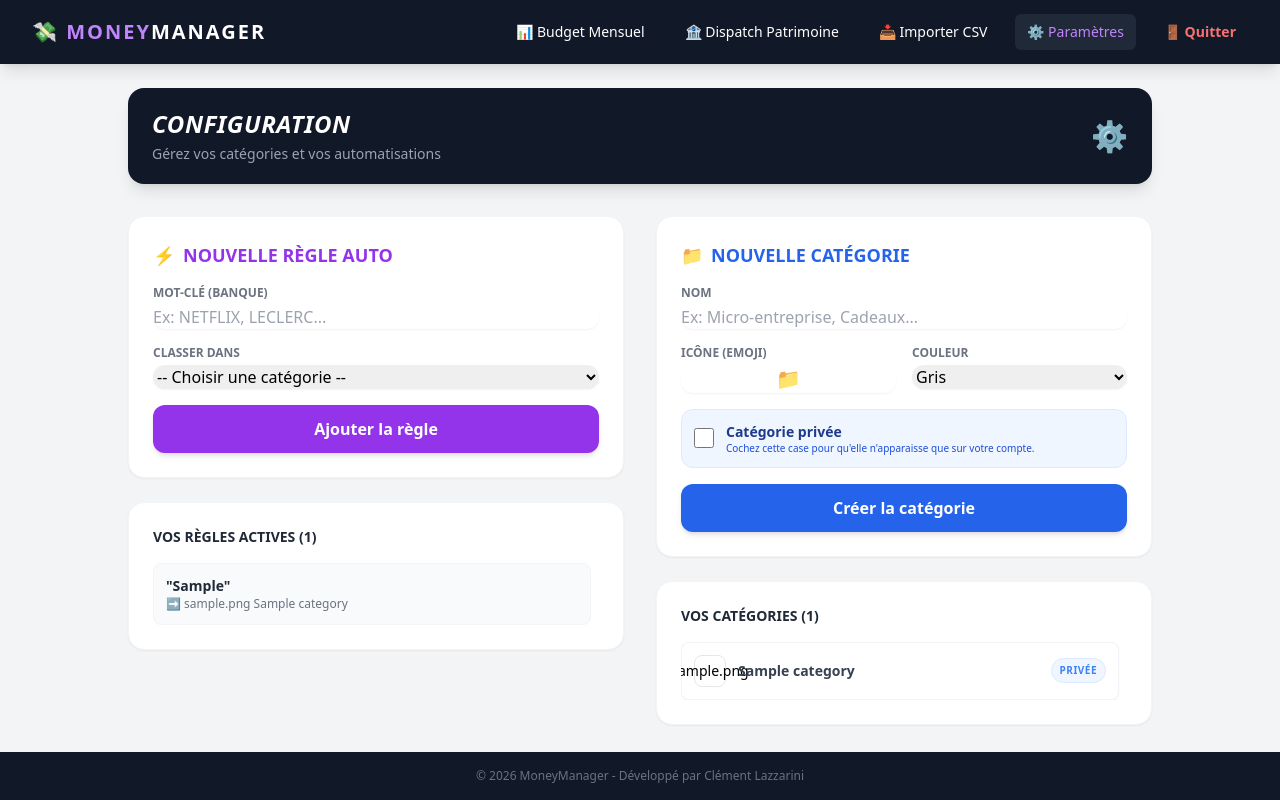
After one commit to ClementLazzarini/MoneyManager, a Django app: page /settings/ in a window 1280 px wide. The commit adds this page. Run offline with Django 5.2, Linux system fonts and the light colour scheme; a user stored in the database is signed in; tables that the repository leaves empty hold one stand-in row (values such as "Sample post"); some libraries are stand-ins or nearby versions.

Commit message:
feat: add settings page for frontend management of categories and auto-rules

```diff
--- /dev/null
+++ b/moneymanager/templates/moneymanager/settings.html
@@ -0,0 +1,142 @@
+{% extends 'base.html' %}
+{% load tailwind_tags %}
+
+{% block title %}Paramètres - {{ owner.name }}{% endblock title %}
+
+{% block content %}
+<div class="max-w-5xl mx-auto space-y-8">
+
+    <div class="bg-gray-900 text-white rounded-2xl shadow-lg flex justify-between items-center px-6 py-5">
+        <div>
+            <h1 class="font-black text-2xl tracking-wide uppercase italic">Configuration</h1>
+            <p class="text-gray-400 text-sm font-medium mt-1">Gérez vos catégories et vos automatisations</p>
+        </div>
+        <div class="text-3xl">⚙️</div>
+    </div>
+
+    <div class="grid grid-cols-1 md:grid-cols-2 gap-8">
+
+        <div class="space-y-6">
+
+            <div class="bg-white rounded-2xl p-6 shadow-sm border border-gray-100">
+                <h2 class="text-lg font-black uppercase text-purple-600 mb-4 flex items-center gap-2">
+                    <span>⚡</span> Nouvelle règle auto
+                </h2>
+                <form method="POST" action="{% url 'moneymanager:add_auto_rule' %}" class="space-y-4">
+                    {% csrf_token %}
+                    <div>
+                        <label class="block text-xs font-bold text-gray-500 uppercase mb-1">Mot-clé (Banque)</label>
+                        <input type="text" name="keyword" required placeholder="Ex: NETFLIX, LECLERC..."
+                               class="w-full border-gray-300 rounded-xl shadow-sm focus:border-purple-500 focus:ring-purple-500">
+                    </div>
+                    <div>
+                        <label class="block text-xs font-bold text-gray-500 uppercase mb-1">Classer dans</label>
+                        <select name="category_id" required class="w-full border-gray-300 rounded-xl shadow-sm focus:border-purple-500 focus:ring-purple-500">
+                            <option value="">-- Choisir une catégorie --</option>
+                            {% for cat in categories %}
+                                <option value="{{ cat.id }}">{{ cat.name }} {% if cat.owner %}🔒{% endif %}</option>
+                            {% endfor %}
+                        </select>
+                    </div>
+                    <button type="submit" class="w-full bg-purple-600 text-white font-bold py-3 rounded-xl shadow-md hover:bg-purple-700 transition active:scale-95">
+                        Ajouter la règle
+                    </button>
+                </form>
+            </div>
+
+            <div class="bg-white rounded-2xl p-6 shadow-sm border border-gray-100">
+                <h3 class="text-sm font-black uppercase text-gray-800 mb-4">Vos règles actives ({{ auto_rules.count }})</h3>
+                <div class="space-y-2 max-h-64 overflow-y-auto pr-2">
+                    {% for rule in auto_rules %}
+                    <div class="flex items-center justify-between p-3 bg-gray-50 rounded-lg border border-gray-100">
+                        <div class="flex flex-col">
+                            <span class="font-bold text-gray-800 text-sm">"{{ rule.keyword }}"</span>
+                            <span class="text-xs text-gray-500 font-medium flex items-center gap-1">
+                                ➡️ {{ rule.category.icon }} {{ rule.category.name }}
+                            </span>
+                        </div>
+                    </div>
+                    {% empty %}
+                    <p class="text-xs text-gray-400 italic text-center py-4">Aucune règle configurée.</p>
+                    {% endfor %}
+                </div>
+            </div>
+        </div>
+
+        <div class="space-y-6">
+
+            <div class="bg-white rounded-2xl p-6 shadow-sm border border-gray-100">
+                <h2 class="text-lg font-black uppercase text-blue-600 mb-4 flex items-center gap-2">
+                    <span>📁</span> Nouvelle catégorie
+                </h2>
+                <form method="POST" action="{% url 'moneymanager:add_category' %}" class="space-y-4">
+                    {% csrf_token %}
+                    <div>
+                        <label class="block text-xs font-bold text-gray-500 uppercase mb-1">Nom</label>
+                        <input type="text" name="name" required placeholder="Ex: Micro-entreprise, Cadeaux..."
+                               class="w-full border-gray-300 rounded-xl shadow-sm focus:border-blue-500 focus:ring-blue-500">
+                    </div>
+
+                    <div class="grid grid-cols-2 gap-4">
+                        <div>
+                            <label class="block text-xs font-bold text-gray-500 uppercase mb-1">Icône (Emoji)</label>
+                            <input type="text" name="icon" value="📁" required
+                                   class="w-full border-gray-300 rounded-xl shadow-sm focus:border-blue-500 focus:ring-blue-500 text-center text-xl">
+                        </div>
+                        <div>
+                            <label class="block text-xs font-bold text-gray-500 uppercase mb-1">Couleur</label>
+                            <select name="color_code" required class="w-full border-gray-300 rounded-xl shadow-sm focus:border-blue-500 focus:ring-blue-500">
+                                <option value="gray">Gris</option>
+                                <option value="blue">Bleu</option>
+                                <option value="purple">Violet</option>
+                                <option value="green">Vert</option>
+                                <option value="red">Rouge</option>
+                                <option value="orange">Orange</option>
+                                <option value="pink">Rose</option>
+                            </select>
+                        </div>
+                    </div>
+
+                    <label class="flex items-center gap-3 p-3 bg-blue-50 rounded-xl border border-blue-100 cursor-pointer hover:bg-blue-100 transition">
+                        <input type="checkbox" name="is_private" value="True" class="w-5 h-5 text-blue-600 border-gray-300 rounded focus:ring-blue-500">
+                        <div class="flex flex-col">
+                            <span class="text-sm font-bold text-blue-900">Catégorie privée</span>
+                            <span class="text-[10px] text-blue-700 leading-tight">Cochez cette case pour qu'elle n'apparaisse que sur votre compte.</span>
+                        </div>
+                    </label>
+
+                    <button type="submit" class="w-full bg-blue-600 text-white font-bold py-3 rounded-xl shadow-md hover:bg-blue-700 transition active:scale-95">
+                        Créer la catégorie
+                    </button>
+                </form>
+            </div>
+
+            <div class="bg-white rounded-2xl p-6 shadow-sm border border-gray-100">
+                <h3 class="text-sm font-black uppercase text-gray-800 mb-4">Vos catégories ({{ categories.count }})</h3>
+                <div class="space-y-2 max-h-64 overflow-y-auto pr-2">
+                    {% for cat in categories %}
+                    <div class="flex items-center justify-between p-3 bg-white rounded-lg border border-gray-100 shadow-sm">
+                        <div class="flex items-center gap-3">
+                            <div class="w-8 h-8 rounded-lg flex items-center justify-center bg-{{ cat.color_code }}-50 text-{{ cat.color_code }}-600 border border-{{ cat.color_code }}-100 text-sm">
+                                {{ cat.icon }}
+                            </div>
+                            <span class="font-bold text-gray-700 text-sm">{{ cat.name }}</span>
+                        </div>
+                        {% if cat.owner %}
+                            <span class="text-[10px] font-black uppercase tracking-wider text-blue-500 bg-blue-50 px-2 py-1 rounded-full border border-blue-100">
+                                Privée
+                            </span>
+                        {% else %}
+                            <span class="text-[10px] font-black uppercase tracking-wider text-green-500 bg-green-50 px-2 py-1 rounded-full border border-green-100">
+                                Commune
+                            </span>
+                        {% endif %}
+                    </div>
+                    {% endfor %}
+                </div>
+            </div>
+
+        </div>
+    </div>
+</div>
+{% endblock content %}
--- a/moneymanager/urls.py
+++ b/moneymanager/urls.py
@@ -31,4 +31,9 @@ urlpatterns = [
     path('import/', views.import_page, name='import_page'),
     path('import-action/', views.import_csv_action, name='import_csv_action'),
 
+    # Paramètres & Configuration
+    path('settings/', views.settings_page, name='settings_page'),
+    path('settings/add-category/', views.add_category, name='add_category'),
+    path('settings/add-rule/', views.add_auto_rule, name='add_auto_rule'),
+
 ]
--- a/moneymanager/views.py
+++ b/moneymanager/views.py
@@ -1,5 +1,5 @@
 from django.shortcuts import redirect, render, get_object_or_404
-from django.db.models import Sum
+from django.db.models import Sum, Q
 from django.contrib.auth.decorators import login_required
 from django.contrib import messages
 from decimal import Decimal
@@ -56,7 +56,7 @@ def dashboard(request, year, month):
     )
 
     # --- 3. CALCUL DES CATÉGORIES ---
-    categories = Category.objects.all()
+    categories = Category.objects.filter(Q(owner__isnull=True) | Q(owner=owner)).order_by('name')
     stats = []
 
     for cat in categories:
@@ -455,3 +455,71 @@ def import_csv_action(request):
         return redirect('moneymanager:dashboard', year=now.year, month=now.month)
 
     return redirect('moneymanager:import_page')
+
+
+@login_required
+def settings_page(request):
+    """Affiche la page des paramètres avec les catégories et les règles."""
+    owner = request.user.owner_profile
+    now = datetime.now()
+
+    # On récupère les catégories (Communes + Privées de l'utilisateur)
+    categories = Category.objects.filter(Q(owner__isnull=True) | Q(owner=owner)).order_by('name')
+
+    # On récupère les règles de l'utilisateur
+    auto_rules = AutoCategoryRule.objects.filter(owner=owner)
+
+    context = {
+        'owner': owner,
+        'year': now.year,
+        'month': now.month,
+        'categories': categories,
+        'auto_rules': auto_rules,
+    }
+    return render(request, 'moneymanager/settings.html', context)
+
+
+@login_required
+def add_category(request):
+    """Création d'une nouvelle catégorie depuis le frontend."""
+    if request.method == 'POST':
+        owner = request.user.owner_profile
+        name = request.POST.get('name')
+        icon = request.POST.get('icon', '📁')
+        color_code = request.POST.get('color_code', 'gray')
+        is_private = request.POST.get('is_private') # Checkbox
+
+        Category.objects.create(
+            name=name,
+            icon=icon,
+            color_code=color_code,
+            owner=owner if is_private else None # Si coché -> Privé, sinon -> Commun
+        )
+        messages.success(request, f"Catégorie '{name}' créée !")
+
+    return redirect('moneymanager:settings_page')
+
+
+@login_required
+def add_auto_rule(request):
+    """Création d'une nouvelle règle de tri auto."""
+    if request.method == 'POST':
+        owner = request.user.owner_profile
+        keyword = request.POST.get('keyword')
+        category_id = request.POST.get('category_id')
+
+        category = get_object_or_404(Category, id=category_id)
+
+        # get_or_create permet d'éviter les erreurs si la règle existe déjà
+        rule, created = AutoCategoryRule.objects.get_or_create(
+            owner=owner,
+            keyword=keyword,
+            category=category
+        )
+
+        if created:
+            messages.success(request, f"Règle '{keyword}' activée !")
+        else:
+            messages.error(request, f"Cette règle existe déjà.")
+
+    return redirect('moneymanager:settings_page')
--- a/templates/base.html
+++ b/templates/base.html
@@ -85,6 +85,10 @@
                                 class="hover:bg-gray-800 px-3 py-2 rounded-md text-sm font-medium transition-colors {% if request.resolver_match.url_name == 'import_page' %}bg-gray-800 text-blue-400 border-b-2 border-blue-400{% endif %}">
                                     📥 Importer CSV
                             </a>
+                            <a href="{% url 'moneymanager:settings_page' %}"
+                                class="hover:bg-gray-800 px-3 py-2 rounded-md text-sm font-medium transition-colors {% if request.resolver_match.url_name == 'settings_page' %}bg-gray-800 text-purple-400{% endif %}">
+                                    ⚙️ Paramètres
+                            </a>
                             <form method="POST" action="{% url 'moneymanager:logout' %}" class="inline">
                                 {% csrf_token %}
                                 <button type="submit" class="hover:bg-red-500 hover:text-white text-red-400 px-3 py-2 rounded-md text-sm font-bold transition-colors">
```
Also changed, not shown: moneymanager/models.py (+17 -17 lines), moneymanager/migrations/0010_alter_category_options_category_owner_and_more.py (added).
